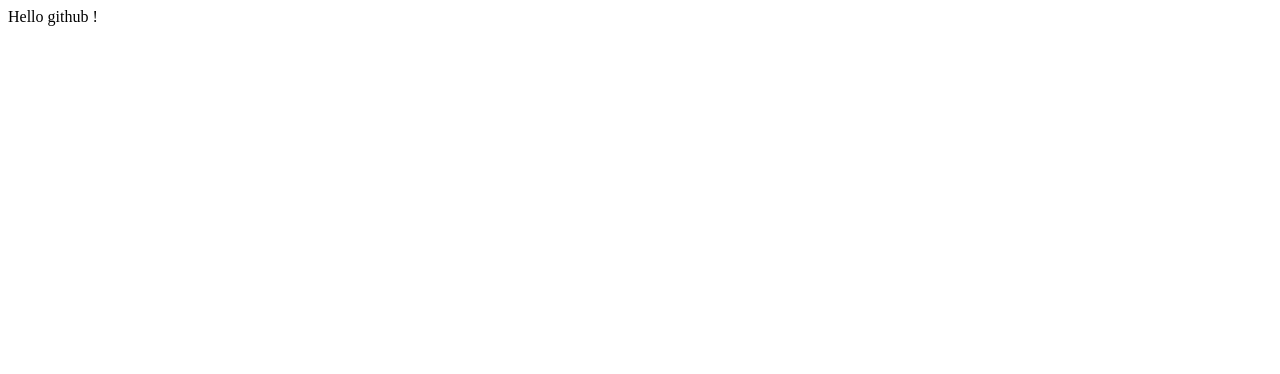
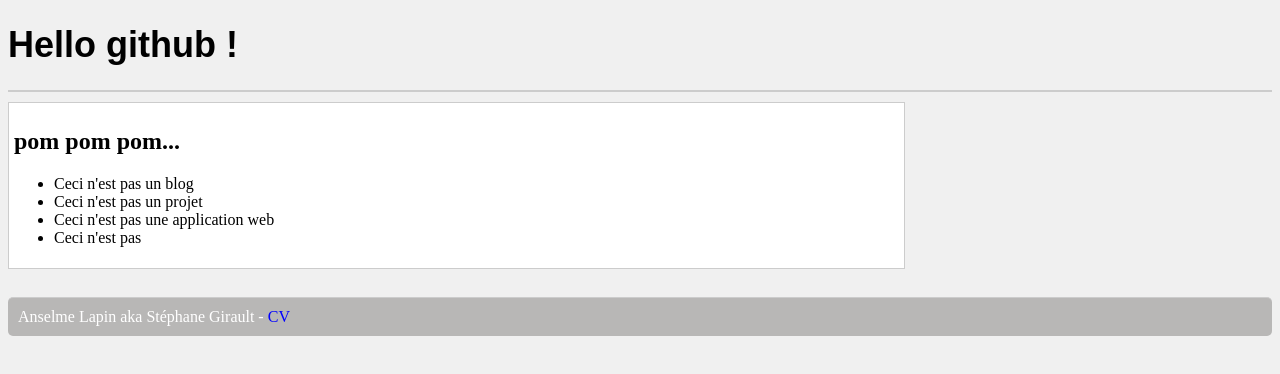
Before and after one commit to Anselme/anselme.github.com, a plain HTML site: page index.html in a window 1280 px wide. Drawn offline with Linux system fonts and the light colour scheme.

Commit message:
ceci n est pas

```diff
--- a/index.html
+++ b/index.html
@@ -5,8 +5,21 @@
         <title>Hello Github</title>
         <meta name="description" content="Hello github">
         <meta name="author" content="Anselme">
+        <link href="style.css" rel="stylesheet" type="text/css" />
     </head>
     <body>
-        Hello github !
+        <header id="header">
+        <h1>Hello github !</h1>
+        </header>
+        <div id="content">
+            <h2>pom pom pom...</h2>
+            <ul>
+                <li>Ceci n'est pas un blog</li>
+                <li>Ceci n'est pas un projet</li>
+                <li>Ceci n'est pas une application web</li>
+                <li>Ceci n'est pas</li>
+            </ul>
+        </div>
+        <footer id="footer">Anselme Lapin aka Stéphane Girault - <a href="http://www.doyoubuzz.com/stephane-girault">CV</a></footer>
     </body>
 </html>
--- /dev/null
+++ b/style.css
@@ -0,0 +1,29 @@
+body {
+    background: #F0F0F0 ;
+}
+header {
+    border-bottom: 2px solid #CCCCCC;
+    margin: 0 0 10px 0 ;
+    font-size: 18px;
+    font-family: Arial, verdana-serif ;
+}
+footer {
+    background:#B8B7B6;
+    border-top:1px solid #cccccc;
+    padding:10px;
+    -moz-border-radius:5px;
+    border-radius:5px; // for Opera
+    text-align:center;
+    color:#ffffff;
+}
+#content {
+    background: none repeat scroll 0 0 #FFFFFF ;
+    border: 1px solid #CCCCCC ;
+    margin: 0 0 28px ;
+    padding: 5px ;
+    width: 70% ;
+}
+a:link {text-decoration: none; color: blue;}
+a:visited {text-decoration: none; color: black;}
+a:active {text-decoration: none}
+a:hover { color: grey;font-weight: bold;font-size: 16px;}
```
